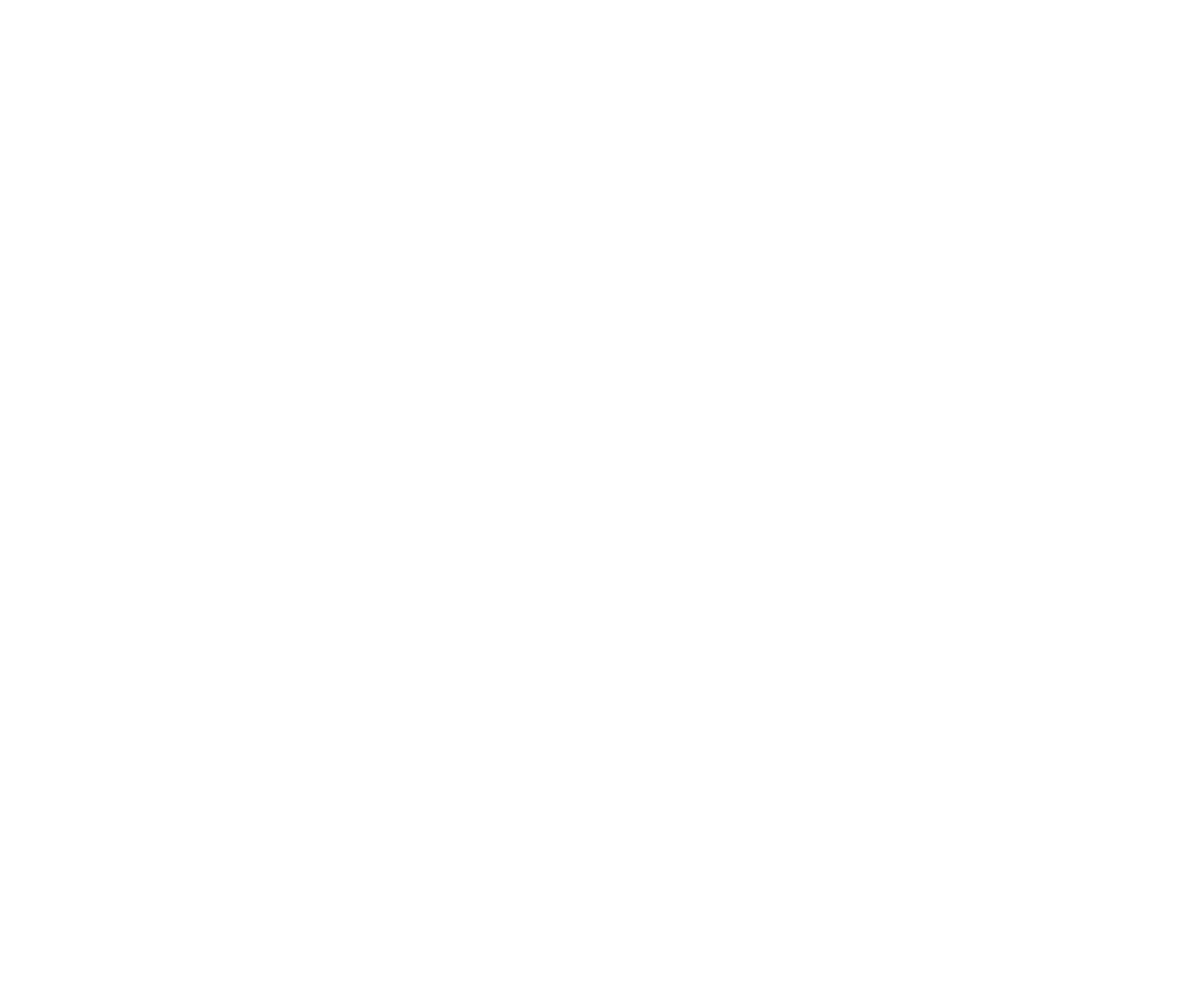
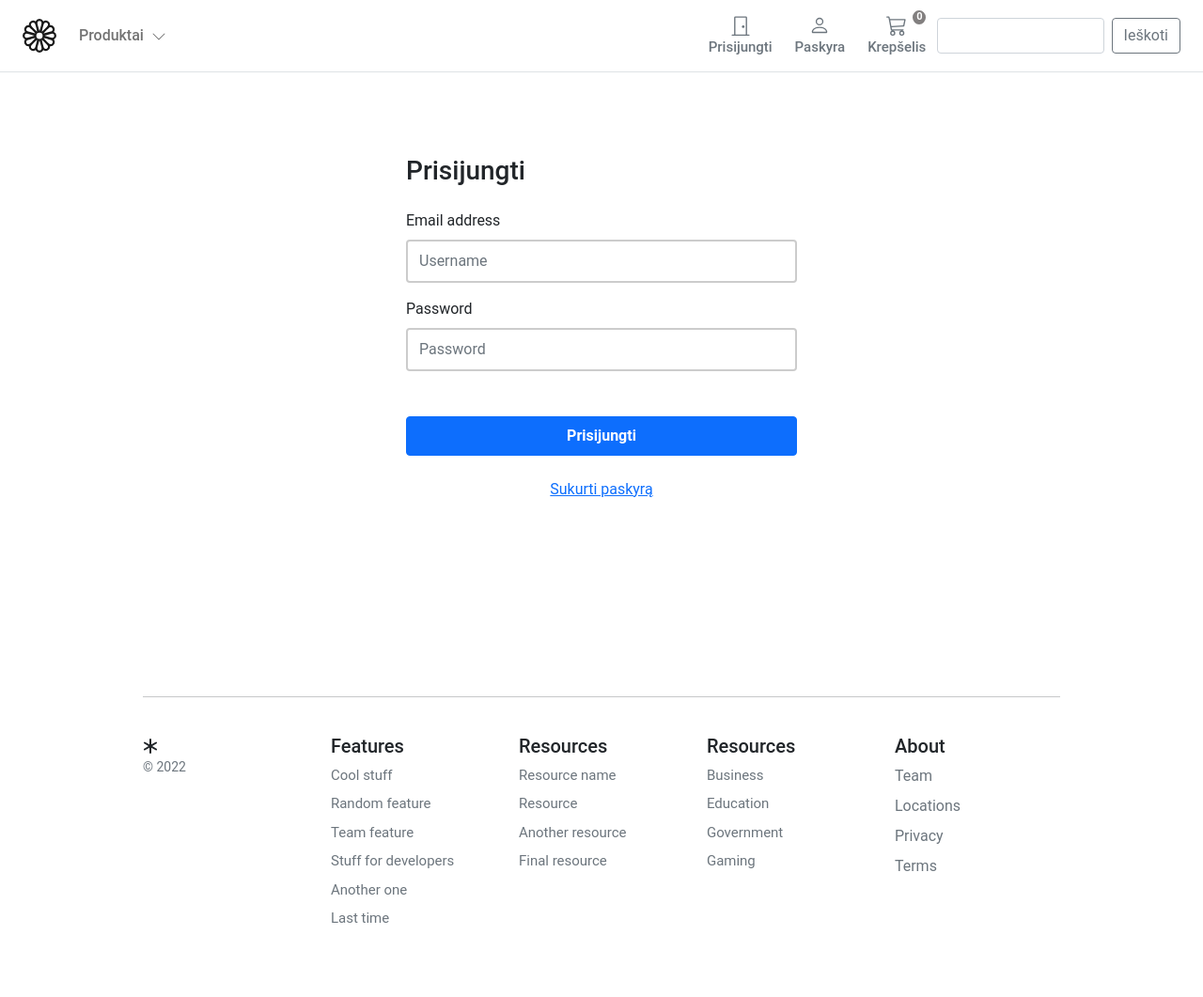
Before and after one commit to gedoksnis/parduotuve, a Django app: page /account/login/ in a window 1280 px wide. Before the commit the page is empty. Shown: the whole page at 94% size. Before the commit the page ends 800 px from the top, so only its background shows below. Run offline with Django 4.2, Linux system fonts and the light colour scheme; data that the repository does not hold is empty; parts of the project's set-up code (start-up, migrations or seed data) failed here and were passed over.

Commit message:
login ir logout

```diff
--- a/account/forms.py
+++ b/account/forms.py
@@ -1,6 +1,19 @@
 from django import forms
 from .models import UserBase
+from django.contrib.auth.forms import (AuthenticationForm)
 
+
+class UserLoginForm(AuthenticationForm):
+
+    username = forms.CharField(widget=forms.TextInput(
+        attrs={'class': 'form-control mb-3', 'placeholder': 'Username', 'id': 'login-username'}))
+    password = forms.CharField(widget=forms.PasswordInput(
+        attrs={
+            'class': 'form-control',
+            'placeholder': 'Password',
+            'id': 'login-pwd',
+        }
+    ))
 
 class RegistrationForm(forms.ModelForm):
 
--- a/account/urls.py
+++ b/account/urls.py
@@ -9,6 +9,7 @@
 urlpatterns = [
     path('login/', auth_views.LoginView.as_view(template_name='account/registration/login.html',
                                                 form_class=UserLoginForm), name='login'),
+    path('logout/', auth_views.LogoutView.as_view(next_page='/account/login/'), name='logout'),
     path('register/', views.account_register, name='register'),
     path('activate/<slug:uidb64>/<slug:token>/', views.account_activate, name='activate'),
     path('dashboard/', views.dashboard, name='dashboard'),
--- a/templates/account/registration/login.html
+++ b/templates/account/registration/login.html
@@ -0,0 +1,68 @@
+{% extends "../../shop/base.html" %}
+{% block title %}Log-in{% endblock %}
+{% block content %}
+
+<style>
+    .container-fluid {
+        max-width: 100%;
+    }
+
+    .account-form input {
+        border: 2px solid #ccc;
+        height: calc(2em + .75rem + 2px);
+    }
+
+    .account-form input:focus {
+        border-color: #1497ff;
+        box-shadow: none;
+    }
+</style>
+
+
+<div class="container-fluid">
+    <div class="row no-gutter">
+        <div class="col-md-12">
+            <div class="login d-flex align-items-center py-5">
+                <div class="container">
+                    <div class="row">
+                        <div class="col-12 col-lg-6  mx-auto">
+                            <form class="account-form p-4 rounded" action="{% url 'account:login' %}" method="post">
+
+                                {% csrf_token %}
+                                <h3 class="mb-4">Prisijungti</h3>
+
+                                {% if form.errors %}
+                                <div class="alert alert-primary" role="alert">
+                                    Error: vartotojo vardas arba slaptažodis yra neteisingi!
+                                </div>
+                                {% endif %}
+
+                                <label class="form-label">{{ form.username.label}}</label>
+                                {{ form.username}}
+
+                                <label class="form-label">{{ form.password.label}}</label>
+                                {{ form.password}}
+                                <div class="d-grid gap-2">
+                                    <input type="hidden" name="next" value="{{ next }}">
+                                    <button class="btn btn-primary py-2 mb-4 mt-5 fw-bold" type="submit" value="Log-in">Prisijungti
+                                    </button>
+                                </div>
+                                <p class="text-center pb-3">
+                                    <a href="{% url "account:register" %}">Sukurti paskyrą</a>
+                                </p>
+                            </form>
+                            <p class="small text-center pt-4">
+                                {% comment %} <a href="{% url "password_reset" %}">Forgotten Password?</a> {% endcomment %}
+                            </p>
+                            <p class="small text-center">
+                                {% comment %} <a href="{% url "accounts:register" %}">Help Center?</a> {% endcomment %}
+                            </p>
+
+                        </div>
+                    </div>
+                </div>
+            </div>
+        </div>
+    </div>
+</div>
+{% endblock %}
--- a/templates/shop/base.html
+++ b/templates/shop/base.html
@@ -62,7 +62,7 @@
                     </button>
 
                     {% if user.is_authenticated %}
-                    <a type="button" role="button" href=""
+                    <a type="button" role="button" href="{% url "account:logout" %}"
                         class="btn btn-outline-secondary border-0 basket-btn">
                         <div>
                             <svg xmlns="http://www.w3.org/2000/svg" width="22" height="22" fill="currentColor"
```
Also changed, not shown: db.sqlite3.
